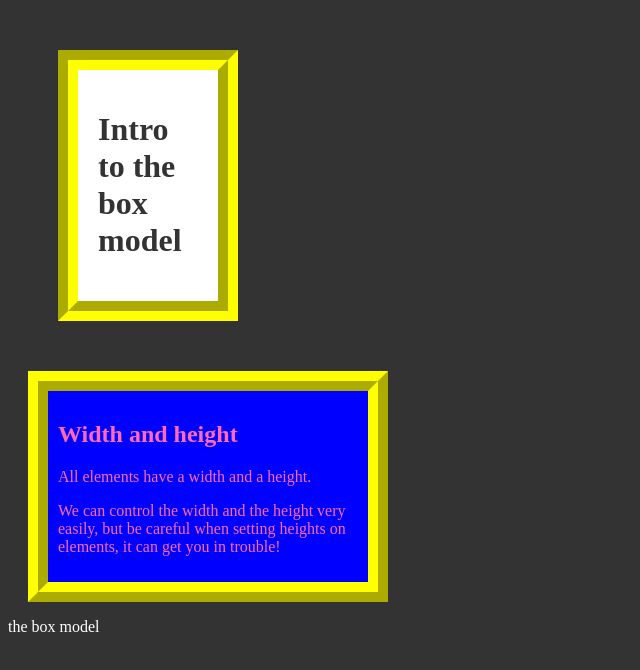
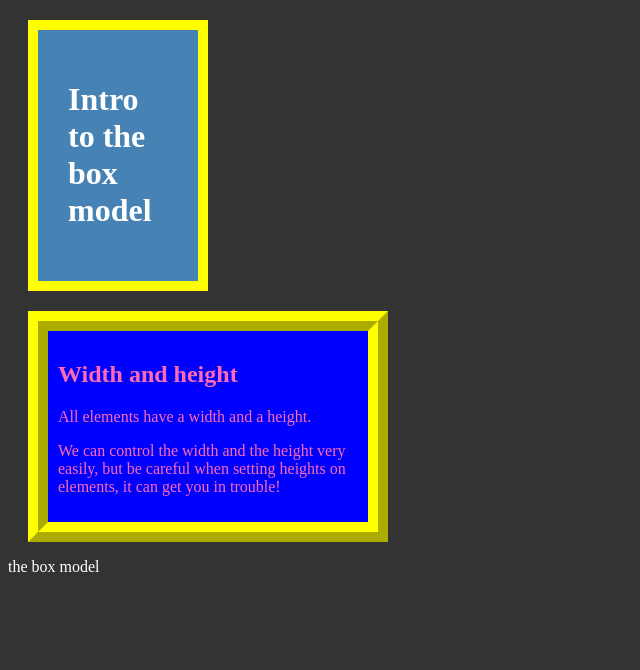
Before and after one commit to bofur24/FrontEnd-Career, a plain HTML site: page Module-2/Project-1/box-model.html in a window 1280 px wide. Shown: the whole page, without its empty margins (0-640 px from the left). Drawn offline with Linux system fonts and the light colour scheme.

Commit message:
Box Model Total Size

```diff
--- a/Module-2/Project-1/css/style-box-model.css
+++ b/Module-2/Project-1/css/style-box-model.css
@@ -4,14 +4,11 @@ body {
 }
 
 header {
-    background-color: white;
-    color: #333;
-    width: 100px;
-    margin: 50px;
-    padding: 20px;
-    border-color: yellow;
-    border-width: 20px;
-    border-style: groove;
+  width: 100px;
+  background: steelblue;
+  margin: 20px;
+  padding: 30px;
+  border: 10px solid yellow;
 }
 
 main {
@@ -36,3 +33,11 @@ main {
     border-style: ridge;
     border-style: outset;
 */
+
+/*
+    content width 100px +
+    margin 20px + 20px
+    padding 30px + 30px
+    border 10px + 10px
+    total width of header is 220px
+*/
```
